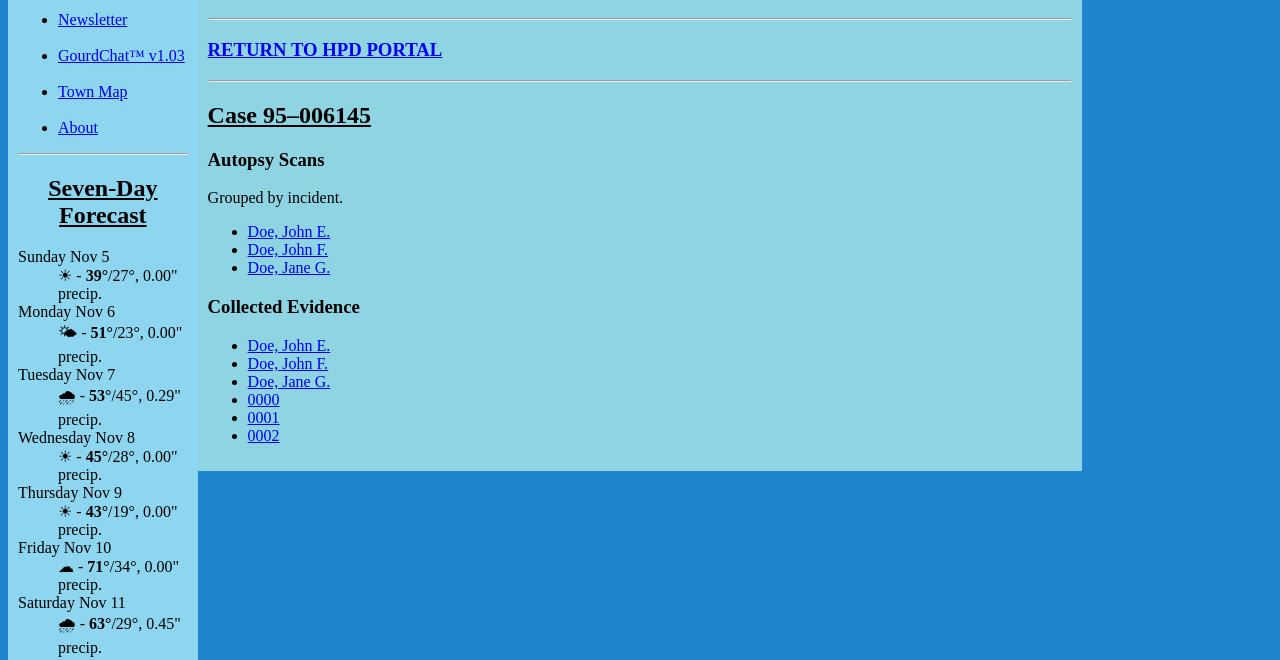
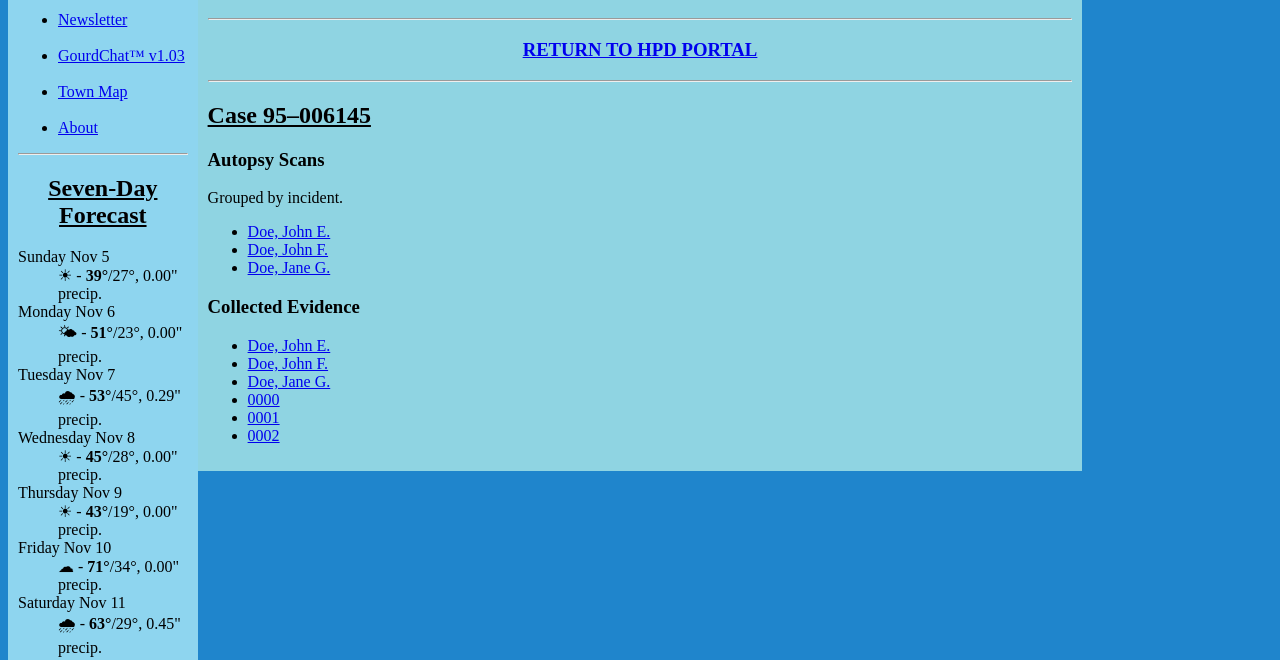
Before and after one commit to HoopsKerrigan/huntington, a plain HTML site: page HPDCase95006145.html in a window 1280 px wide. Shown: the part 301-961 px from the top of the page. Drawn offline with Linux system fonts and the light colour scheme.

Commit message:
Update HPDCase95006145.html

```diff
--- a/HPDCase95006145.html
+++ b/HPDCase95006145.html
@@ -88,7 +88,7 @@
   <center><h4>This is an OFFICIAL GOVERNMENT WEBSITE containing sensitive documents.</center>
   <h4>By accessing, you agree to not copy or distribute any information presented on this website unless given express written permission by your supervisor. Website curators may request written permission of access within ten (10) days of sensitive material viewing.</h4>
   <hr>
-	  <h3><a href="https://cityofhuntingtonwv.com/HPDPortal.html">RETURN TO HPD PORTAL</a></h3>
+	  <center><h3><a href="https://cityofhuntingtonwv.com/HPDPortal.html">RETURN TO HPD PORTAL</a></h3></center>
   <hr>
   <h2><u>Case 95–006145</u></h2>
 
```
